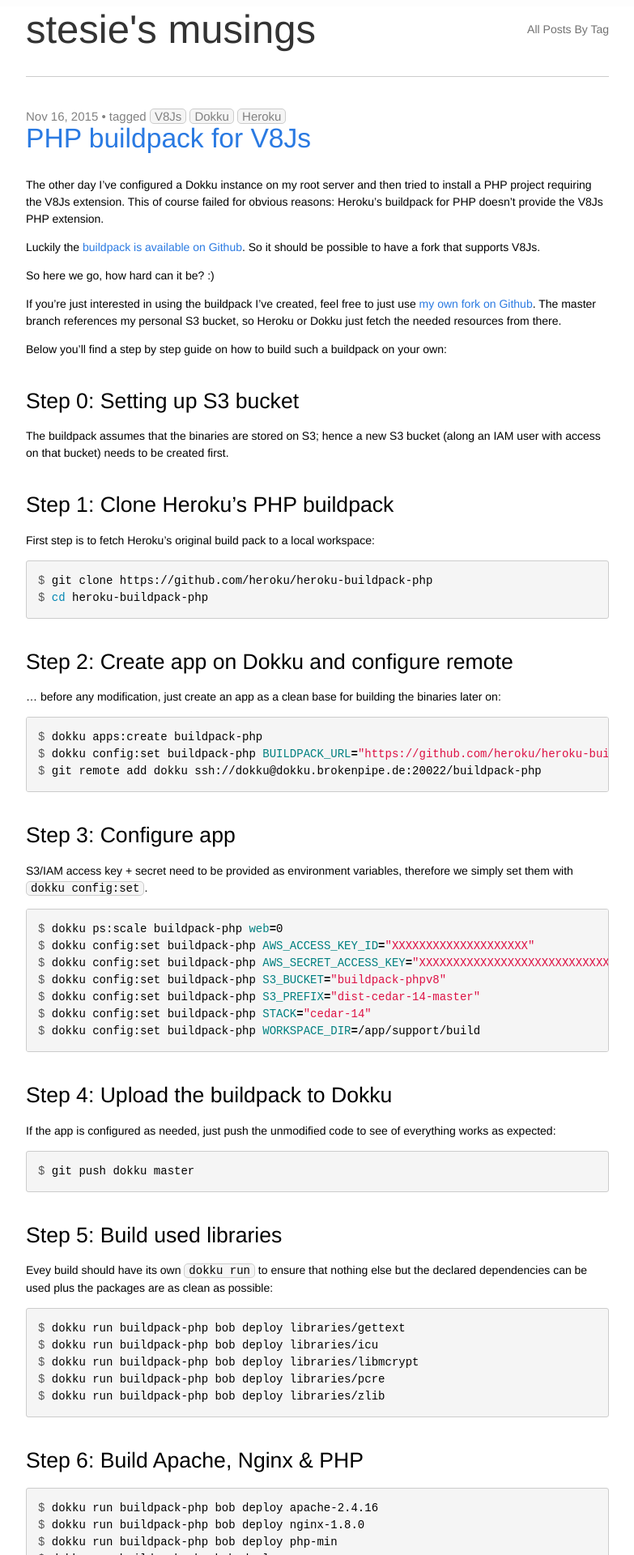
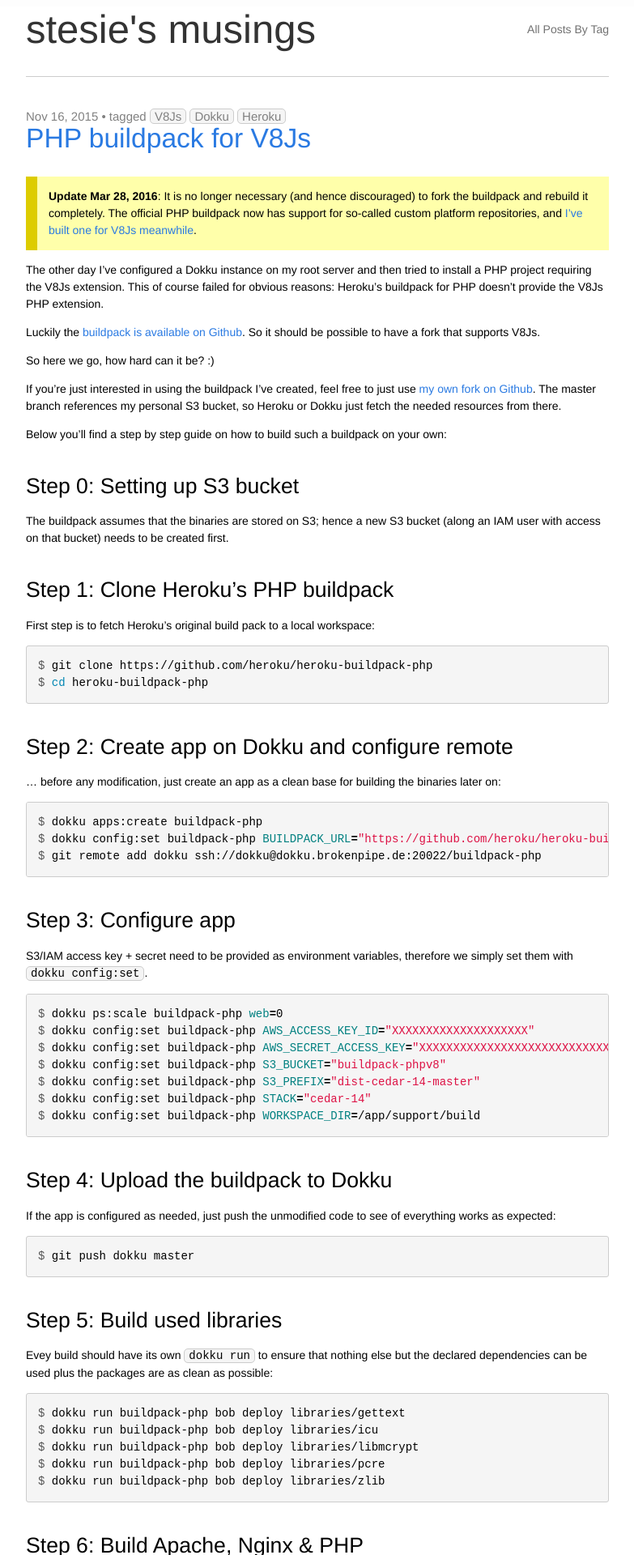
Before and after one commit to stesie/stesie.github.com, a Jekyll site: the page built from _posts/V8Js/2015-11-16-v8js-buildpack.md, in a window 1280 px wide. Shown: the top 1920 px of the page at 81% size, without its empty margins (248-1031 px from the left). Built offline with Jekyll 4.4.1, drawn with Linux system fonts in a browser that asks for light colours.

Commit message:
Add post + updates because of Heroku platform repo

```diff
--- a/_posts/V8Js/2015-11-16-v8js-buildpack.md
+++ b/_posts/V8Js/2015-11-16-v8js-buildpack.md
@@ -4,6 +4,12 @@
 category: V8Js
 tags: [ "V8Js", "Dokku", "Heroku" ]
 ---
+{: .info}
+**Update Mar 28, 2016**: It is no longer necessary (and hence discouraged) to
+fork the buildpack and rebuild it completely.  The official PHP buildpack
+now has support for so-called custom platform repositories, and
+[I've built one for V8Js meanwhile](/2016/03/heroku-custom-platform-repo).
+
 The other day I've configured a Dokku instance on my root server and
 then tried to install a PHP project requiring the V8Js extension.
 This of course failed for obvious reasons: Heroku's buildpack for
--- a/css/main.css
+++ b/css/main.css
@@ -44,6 +44,13 @@
 address {
   font-style: normal;
 }
+
+.post-content .info {
+  border-left: 1em solid #dc0;
+  background-color: #ffa;
+  padding: 1em;
+}
+
 
 /* Utility */
 
```
Also changed, not shown: _posts/V8Js/2015-11-20-v8js-on-heroku.md (+6 -0 lines), _posts/V8Js/2016-03-28-heroku-custom-platform-repo.md (added, +28 -0 lines).
